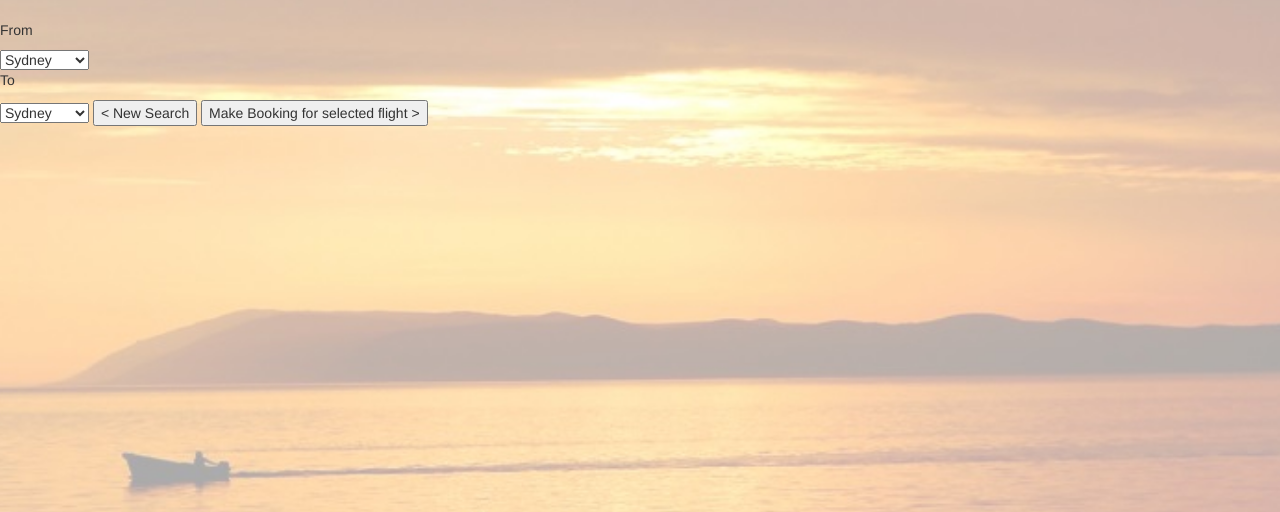
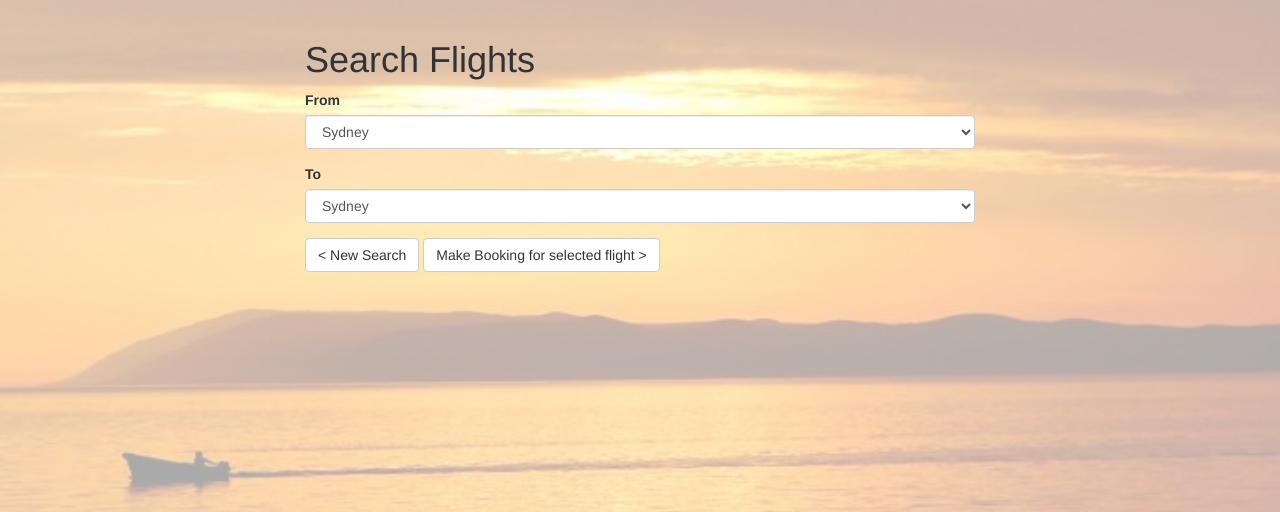
Before and after one commit to selvieeddi/flight-booking-system, a PHP site: page /flights.html in a window 1280 px wide. Shown: the part 52-564 px from the top of the page. Run offline with PHP 8.4, Linux system fonts and the light colour scheme.

Commit message:
Apply bootstrap to search flights

```diff
--- a/css/main.css
+++ b/css/main.css
@@ -5,3 +5,7 @@
 .introduction {
     margin-top: 39px;
 }
+
+.search-flights-container {
+    max-width: 700px;
+}
--- a/flights.html
+++ b/flights.html
@@ -3,6 +3,7 @@
 <head>
     <title></title>
     	<link href="css/bootstrap.min.css" rel="stylesheet">
+        <link href="css/main.css" rel="stylesheet">
 </head>
 <body>
 	<nav class="navbar navbar-default">
@@ -17,24 +18,29 @@
             </ul>
         </div>
     </nav>
+
+    <main class="container search-flights-container">
+        <h1>Search Flights</h1>
         <form action="flight-details.html">
-        <p>From</p>
-        <select>
+        <div class="form-group">
+            <label>From</label>
+            <select class="form-control">
                 <option value="">Sydney</option>
                 <option value="">Melbourne</option>
                 <option value="">Perth</option>
             </select>
-
-        <p>To</p>
-        <select>
+        </div>
+        <div class="form-group">
+            <label>To</label>
+            <select class="form-control">
                 <option value="">Sydney</option>
                 <option value="">Melbourne</option>
                 <option value="">Perth</option>
             </select>
-
-        <input type="submit" value="< New Search">
-        <input type="submit" value="Make Booking for selected flight >">
+        </div>
+            <input type="submit" class="btn btn-default" value="< New Search">
+            <input type="submit" class="btn btn-default" value="Make Booking for selected flight >">
         </form>
-
+    </main>
 </body>
 </html>
```
Lines whose indentation alone changed are shown as unchanged.
